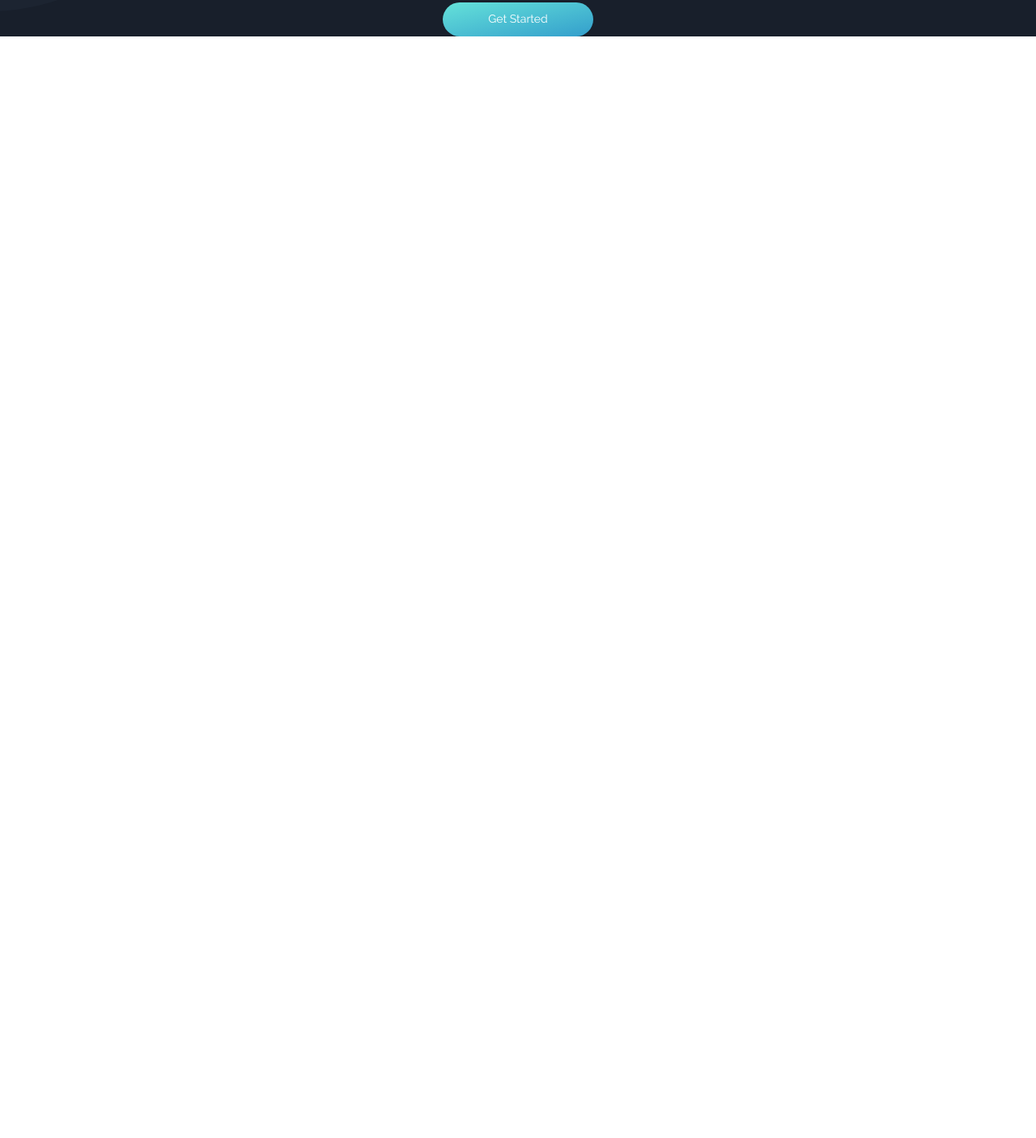
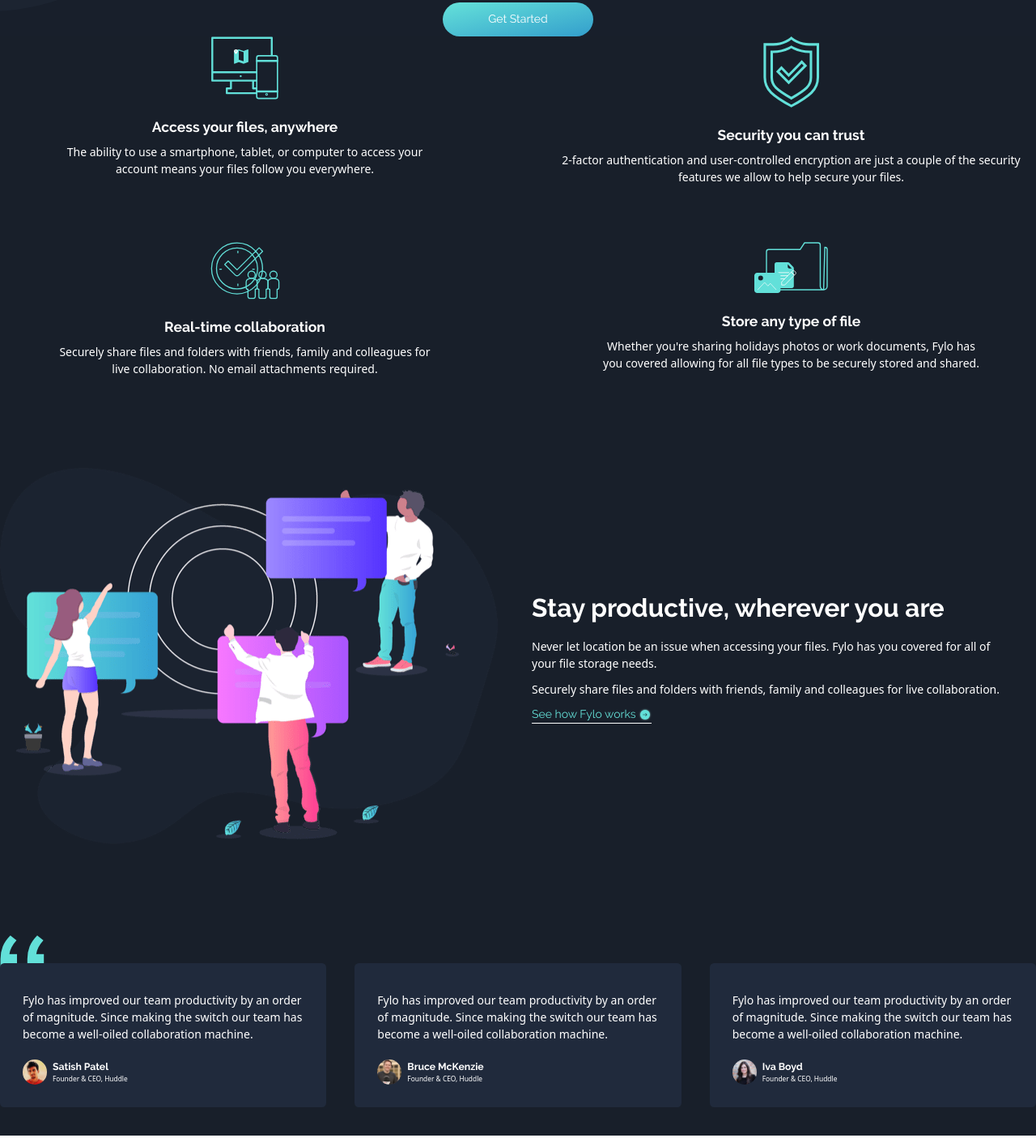
Before and after one commit to gomorizsolt/fylo-dark-theme-landing-page, a website: page index.html in a window 1280 px wide. Shown: the part 806-2212 px from the top of the page at 81% size. Before the commit the page ends 1104 px from the top, so only its background shows below. Drawn offline with nearby package versions, Linux system fonts and the light colour scheme; files that its build step writes are made by us from their sources.

Commit message:
Add main content.

```diff
--- a/assets/styles/tailwind.css
+++ b/assets/styles/tailwind.css
@@ -55,24 +55,8 @@
   @apply font-bold;
 }
 
-h1 {
-  @apply text-4xl;
-}
-
-h2 {
-  @apply text-3xl;
-}
-
-h3 {
-  @apply text-2xl;
-}
-
 a {
   @apply font-raleway;
-}
-
-p {
-  @apply mt-6;
 }
 
 @tailwind components;
--- a/index.html
+++ b/index.html
@@ -5,17 +5,31 @@
     <title>Flyo Dark Theme Landing Page</title>
     <meta name="viewport" content="width=device-width, initial-scale=1" />
     <link rel="stylesheet" href="assets/styles/tailwind.generated.css" />
-  </head>
-  <body>
-    <header
-      class="min-h-header bg-header"
-      style="
-        background-image: url('assets/images/bg-curvy-desktop.svg');
+
+    <style>
+      .header {
+        background-image: url("assets/images/bg-curvy-desktop.svg");
         background-repeat: no-repeat;
         background-position: bottom left;
         background-size: contain;
-      "
-    >
+      }
+
+      .hero {
+        max-width: 600px;
+      }
+
+      .cta {
+        background-image: linear-gradient(
+          to right bottom,
+          hsl(176, 68%, 64%),
+          hsl(198, 60%, 50%)
+        );
+      }
+    </style>
+  </head>
+
+  <body>
+    <header class="min-h-header bg-header header">
       <div class="flex justify-between items-center p-16">
         <a href="/">
           <img src="assets/images/logo.svg" alt="Flyo" />
@@ -27,9 +41,9 @@
         </nav>
       </div>
 
-      <div class="mx-auto text-center" style="max-width: 600px;">
+      <div class="mx-auto text-center hero">
         <img src="assets/images/illustration-intro.png" alt="Hero" />
-        <h1>
+        <h1 class="text-4xl mb-6">
           All your files in one secure location, accessible anywhere.
         </h1>
         <p class="px-24">
@@ -39,53 +53,180 @@
         </p>
         <button
           type="button"
-          class="font-raleway px-16 py-3 rounded-full mt-6 bg-red-600"
-          style="
-            background-image: linear-gradient(
-              to right bottom,
-              hsl(176, 68%, 64%),
-              hsl(198, 60%, 50%)
-            );
-          "
+          class="font-raleway px-16 py-3 rounded-full mt-6 cta"
         >
           Get Started
         </button>
       </div>
     </header>
 
-    <main class="bg-main"></main>
+    <main class="bg-main">
+      <section
+        class="container mx-auto grid grid-cols-1 sm:grid-cols-2 mb-32 text-center gap-20"
+      >
+        <div>
+          <img
+            class="block mx-auto"
+            src="assets/images/icon-access-anywhere.svg"
+            alt="Access your files, anywhere"
+          />
+          <h3 class="text-xl mt-6 mb-2">Access your files, anywhere</h3>
+          <p class="px-20">
+            The ability to use a smartphone, tablet, or computer to access your
+            account means your files follow you everywhere.
+          </p>
+        </div>
+
+        <div>
+          <img
+            class="block mx-auto"
+            src="assets/images/icon-security.svg"
+            alt="Security you can trust"
+          />
+          <h3 class="text-xl mt-6 mb-2">Security you can trust</h3>
+          <p class="px-202">
+            2-factor authentication and user-controlled encryption are just a
+            couple of the security features we allow to help secure your files.
+          </p>
+        </div>
+
+        <div>
+          <img
+            class="block mx-auto"
+            src="assets/images/icon-collaboration.svg"
+            alt="Real-time collaboration"
+          />
+          <h3 class="text-xl mt-6 mb-2">Real-time collaboration</h3>
+          <p class="px-20">
+            Securely share files and folders with friends, family and colleagues
+            for live collaboration. No email attachments required.
+          </p>
+        </div>
+
+        <div>
+          <img
+            class="block mx-auto"
+            src="assets/images/icon-any-file.svg"
+            alt="Story any type of file"
+          />
+          <h3 class="text-xl mt-6 mb-2">Store any type of file</h3>
+          <p class="px-20">
+            Whether you're sharing holidays photos or work documents, Fylo has
+            you covered allowing for all file types to be securely stored and
+            shared.
+          </p>
+        </div>
+      </section>
+
+      <section
+        class="container mx-auto flex items-center justify-between mb-32"
+      >
+        <img
+          src="assets/images/illustration-stay-productive.png"
+          alt="Stay productive, wherever you are"
+        />
+        <div class="px-12">
+          <h1 class="text-4xl mb-4">Stay productive, wherever you are</h1>
+          <p>
+            Never let location be an issue when accessing your files. Fylo has
+            you covered for all of your file storage needs.
+          </p>
+          <p class="mt-3">
+            Securely share files and folders with friends, family and colleagues
+            for live collaboration.
+          </p>
+          <div
+            class="inline-flex items-center border-b border-white border-solid mt-3"
+          >
+            <a href="#" class="mr-1 text-cyan">See how Fylo works</a>
+            <img src="assets/images/icon-arrow.svg" alt="See how Fylo works" />
+          </div>
+        </div>
+      </section>
+
+      <section class="container mx-auto flex relative py-10">
+        <img
+          class="absolute top-0 left-0"
+          src="assets/images/bg-quotes.png"
+          alt="Quotes"
+        />
+
+        <div
+          class="flex flex-col bg-testimonial flex-1 pt-10 pb-8 px-8 mr-10 rounded-md z-10"
+        >
+          <p class="flex-grow">
+            Fylo has improved our team productivity by an order of magnitude.
+            Since making the switch our team has become a well-oiled
+            collaboration machine.
+          </p>
+          <div class="flex mt-6">
+            <img
+              class="rounded-full max-w-testimonial mr-2"
+              src="assets/images/profile-1.jpg"
+              alt="Satish Patel"
+            />
+            <div>
+              <p class="font-bold text-sm font-raleway">Satish Patel</p>
+              <p class="text-2xs">Founder & CEO, Huddle</p>
+            </div>
+          </div>
+        </div>
+
+        <div
+          class="flex flex-col bg-testimonial flex-1 pt-10 pb-8 px-8 mr-10 rounded-md"
+        >
+          <p class="flex-grow">
+            Fylo has improved our team productivity by an order of magnitude.
+            Since making the switch our team has become a well-oiled
+            collaboration machine.
+          </p>
+          <div class="flex mt-6">
+            <img
+              class="rounded-full max-w-testimonial mr-2"
+              src="assets/images/profile-2.jpg"
+              alt="Bruce McKenzie"
+            />
+            <div>
+              <p class="font-bold text-sm font-raleway">Bruce McKenzie</p>
+              <p class="text-2xs">Founder & CEO, Huddle</p>
+            </div>
+          </div>
+        </div>
+
+        <div
+          class="flex flex-col bg-testimonial flex-1 pt-10 pb-8 px-8 rounded-md"
+        >
+          <p class="flex-grow">
+            Fylo has improved our team productivity by an order of magnitude.
+            Since making the switch our team has become a well-oiled
+            collaboration machine.
+          </p>
+          <div class="flex mt-6">
+            <img
+              class="rounded-full max-w-testimonial mr-2"
+              src="assets/images/profile-3.jpg"
+              alt="Iva Boyd"
+            />
+            <div>
+              <p class="font-bold text-sm font-raleway">Iva Boyd</p>
+              <p class="text-2xs">Founder & CEO, Huddle</p>
+            </div>
+          </div>
+        </div>
+      </section>
+    </main>
 
     <footer class="bg-footer"></footer>
 
-    Access your files, anywhere The ability to use a smartphone, tablet, or
-    computer to access your account means your files follow you everywhere.
-    Security you can trust 2-factor authentication and user-controlled
-    encryption are just a couple of the security features we allow to help
-    secure your files. Real-time collaboration Securely share files and folders
-    with friends, family and colleagues for live collaboration. No email
-    attachments required. Store any type of file Whether you're sharing holidays
-    photos or work documents, Fylo has you covered allowing for all file types
-    to be securely stored and shared. Stay productive, wherever you are Never
-    let location be an issue when accessing your files. Fylo has you covered for
-    all of your file storage needs. Securely share files and folders with
-    friends, family and colleagues for live collaboration. No email attachments
-    required. See how Fylo works Fylo has improved our team productivity by an
-    order of magnitude. Since making the switch our team has become a well-oiled
-    collaboration machine. Satish Patel Founder & CEO, Huddle Fylo has improved
-    our team productivity by an order of magnitude. Since making the switch our
-    team has become a well-oiled collaboration machine. Bruce McKenzie Founder &
-    CEO, Huddle Fylo has improved our team productivity by an order of
-    magnitude. Since making the switch our team has become a well-oiled
-    collaboration machine. Iva Boyd Founder & CEO, Huddle Get early access today
-    It only takes a minute to sign up and our free starter tier is extremely
-    generous. If you have any questions, our support team would be happy to help
-    you. Get Started For Free Lorem ipsum dolor sit amet, consectetur adipiscing
-    elit, sed do eiusmod tempor incididunt ut labore et dolore magna aliqua
-    +1-543-123-4567 example@fylo.com About Us Jobs Press Blog Contact Us Terms
-    Privacy
+    Get early access today It only takes a minute to sign up and our free
+    starter tier is extremely generous. If you have any questions, our support
+    team would be happy to help you. Get Started For Free Lorem ipsum dolor sit
+    amet, consectetur adipiscing elit, sed do eiusmod tempor incididunt ut
+    labore et dolore magna aliqua +1-543-123-4567 example@fylo.com About Us Jobs
+    Press Blog Contact Us Terms Privacy
 
     <footer>
-      <p class="attribution">
+      <p>
         Challenge by
         <a href="https://www.frontendmentor.io?ref=challenge" target="_blank"
           >Frontend Mentor</a
--- a/tailwind.config.js
+++ b/tailwind.config.js
@@ -4,11 +4,13 @@
     extend: {
       colors: {
         white: "hsl(0, 0%, 100%)",
+        cyan: "hsl(176, 68%, 64%)",
       },
       backgroundColor: {
         header: "hsl(217, 28%, 15%)",
         main: "hsl(218, 28%, 13%)",
-        footer: "hsl(219, 30%, 18%)",
+        footer: "hsl(216, 53%, 9%)",
+        testimonial: "hsl(219, 30%, 18%)",
       },
       fontFamily: {
         raleway: ["Raleway", "sans-serif"],
@@ -17,6 +19,12 @@
       minHeight: {
         header: "95vh",
       },
+      maxWidth: {
+        testimonial: "30px",
+      },
+      fontSize: {
+        "2xs": ".6rem",
+      },
     },
   },
   variants: {},
```
